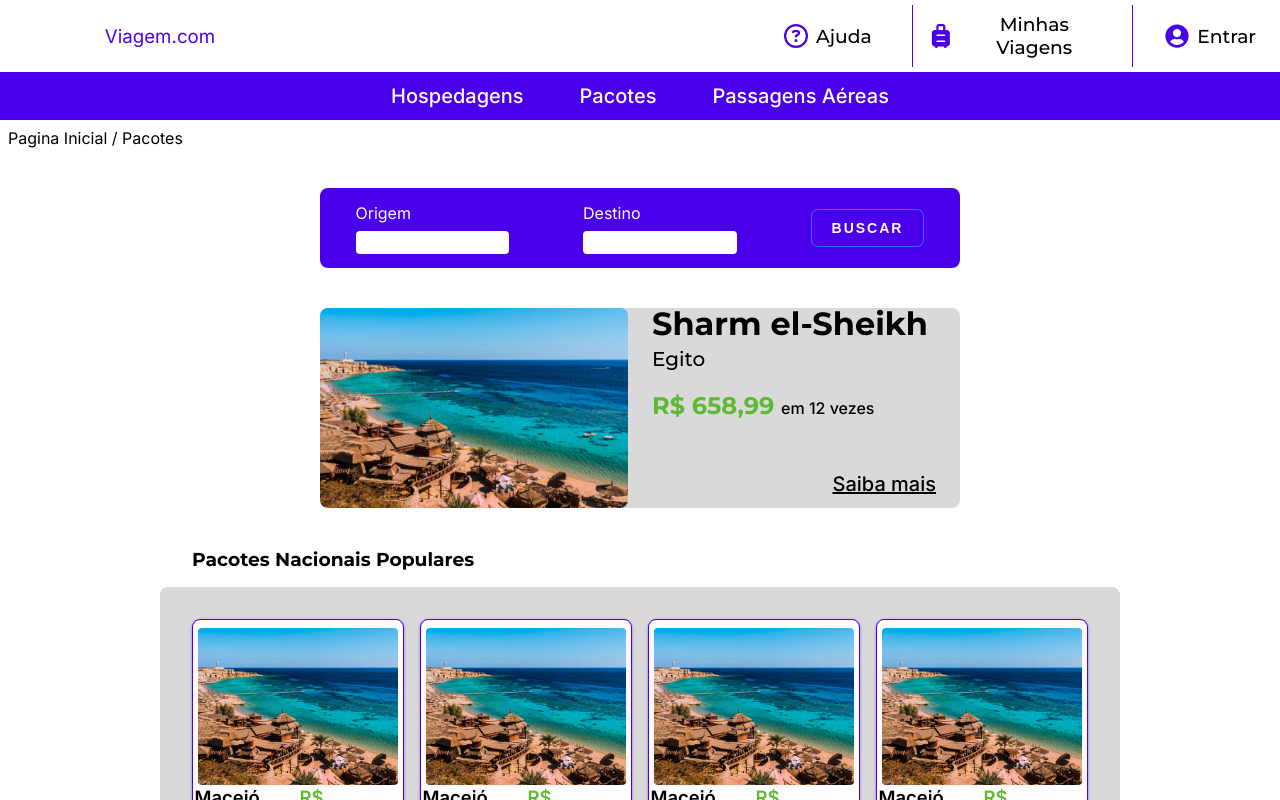
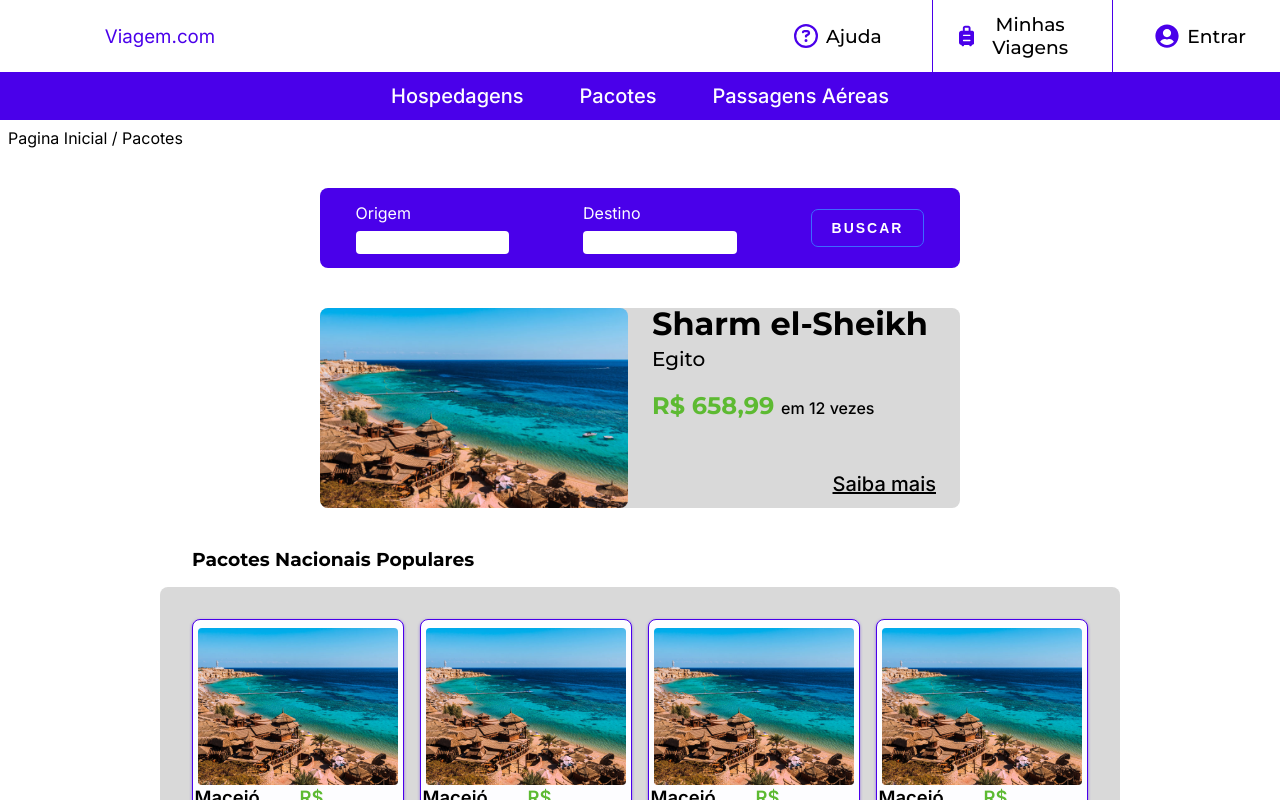
Before and after one commit to SimaoGui/IHC-Project, a React (Vite) app: page /home in a window 1280 px wide. Shown: the top 800 px of the page. Built offline with nearby package versions, Linux system fonts and the light colour scheme.

Commit message:
correçãoHeader

```diff
--- a/src/components/Header/Header.module.scss
+++ b/src/components/Header/Header.module.scss
@@ -116,3 +116,13 @@
         }
     }
 }
+
+.navLink {
+    display: flex;
+    align-items: center;
+    text-decoration: none;
+    color: inherit;
+    width: 100%;
+    height: 100%;
+    padding: 10px;
+  }
--- a/src/components/Header/Header.tsx
+++ b/src/components/Header/Header.tsx
@@ -1,32 +1,11 @@
-import React, { useEffect, useState } from 'react';
+import React from 'react';
 import styles from './Header.module.scss'
 import { FaRegCircleQuestion, FaSuitcaseRolling } from 'react-icons/fa6';
 import { FaUserCircle } from 'react-icons/fa';
-import { useNavigate } from 'react-router-dom';
 import { Link } from 'react-router-dom';
 
 
 const Header = () => {
-    const navigate = useNavigate();
-    const [id, setId] = useState<number>(0)
-
-
-    useEffect(() => {
-        const handleNavigate = () => {
-            if (id === 1) {
-                navigate('/ajuda');
-            } else if ( id === 2) {
-                navigate('/viagens')
-            } else if (id === 3) {
-                navigate('/login')
-            }
-        }
-
-        handleNavigate();
-
-    }, [id, navigate]);
-
-
     return (
         <React.Fragment>
             <nav className={styles.navbar}>
@@ -37,20 +16,23 @@ const Header = () => {
                         </h1>
                     </div>
                     <ul className={styles.navbarItems}>
-                        <li className={styles.navbarItem}
-                        onClick={() => setId(1)}>
+                        <li className={styles.navbarItem}>
+                            <Link to="/ajuda" className={styles.navLink}>
                                 <FaRegCircleQuestion className={styles.navIcon} />
                                 <h3>Ajuda</h3>
+                            </Link>
                         </li>
-                        <li className={styles.navbarItem}
-                         onClick={() => setId(2)}>
+                        <li className={styles.navbarItem}>
+                            <Link to="/viagens" className={styles.navLink}>
                                 <FaSuitcaseRolling className={styles.navIcon} />
                                 <h3>Minhas Viagens</h3>
+                            </Link>
                         </li>
-                        <li className={styles.navbarItem}
-                         onClick={() => setId(3)}>
+                        <li className={styles.navbarItem}>
+                            <Link to="/login" className={styles.navLink}>
                                 <FaUserCircle className={styles.navIcon} />
                                 <h3>Entrar</h3>
+                            </Link>
                         </li>
                     </ul>
                 </section>
--- a/tsconfig.app.json
+++ b/tsconfig.app.json
@@ -1,6 +1,5 @@
 {
   "compilerOptions": {
-    "tsBuildInfoFile": "./node_modules/.tmp/tsconfig.app.tsbuildinfo",
     "target": "ES2020",
     "useDefineForClassFields": true,
     "lib": ["ES2020", "DOM", "DOM.Iterable"],
@@ -19,9 +18,7 @@
     "strict": true,
     "noUnusedLocals": true,
     "noUnusedParameters": true,
-    "erasableSyntaxOnly": true,
-    "noFallthroughCasesInSwitch": true,
-    "noUncheckedSideEffectImports": true
+    "noFallthroughCasesInSwitch": true
   },
   "include": ["src"]
 }
--- a/tsconfig.node.json
+++ b/tsconfig.node.json
@@ -1,6 +1,5 @@
 {
   "compilerOptions": {
-    "tsBuildInfoFile": "./node_modules/.tmp/tsconfig.node.tsbuildinfo",
     "target": "ES2022",
     "lib": ["ES2023"],
     "module": "ESNext",
@@ -17,9 +16,7 @@
     "strict": true,
     "noUnusedLocals": true,
     "noUnusedParameters": true,
-    "erasableSyntaxOnly": true,
-    "noFallthroughCasesInSwitch": true,
-    "noUncheckedSideEffectImports": true
+    "noFallthroughCasesInSwitch": true
   },
   "include": ["vite.config.ts"]
 }
```
Lines whose indentation alone changed are shown as unchanged.
